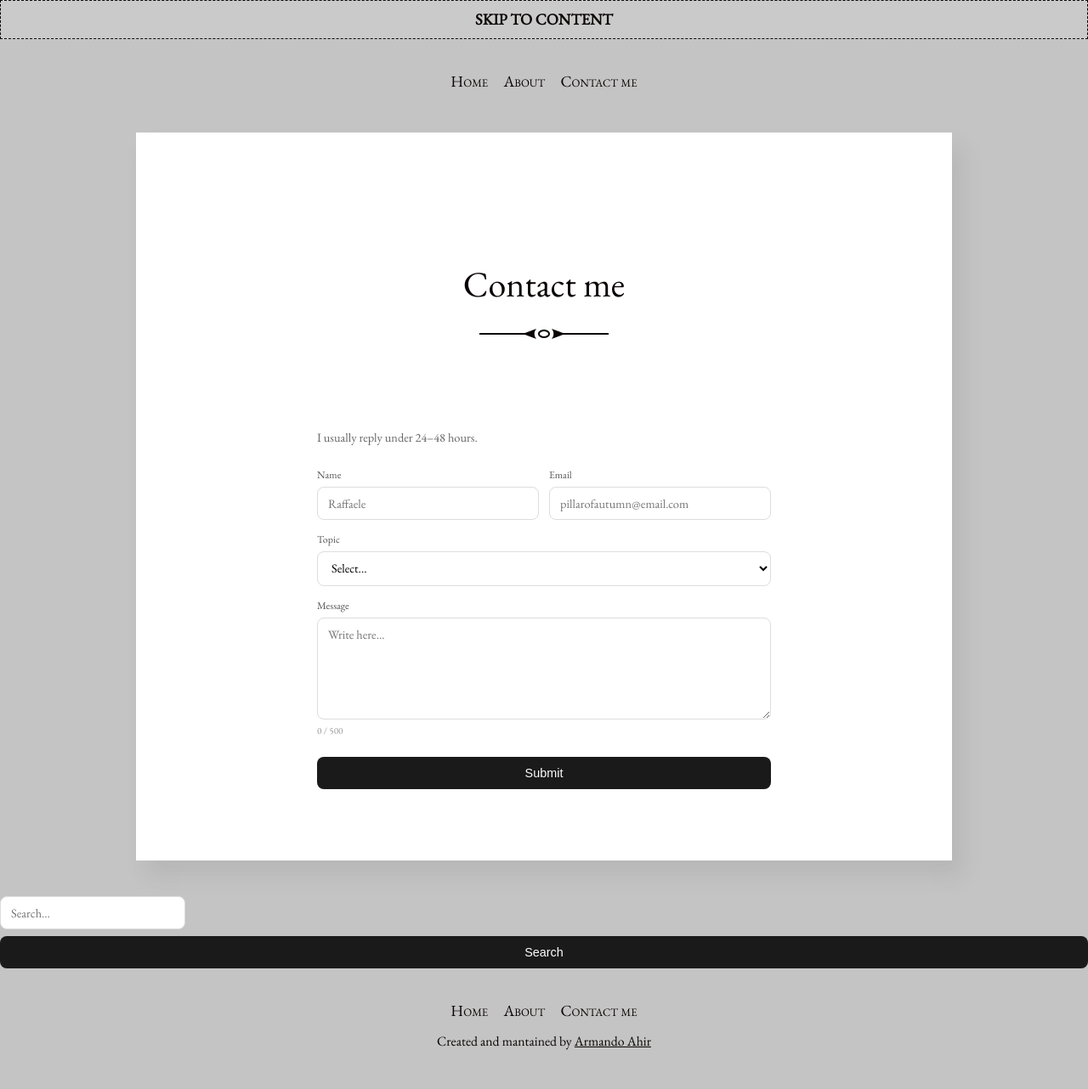
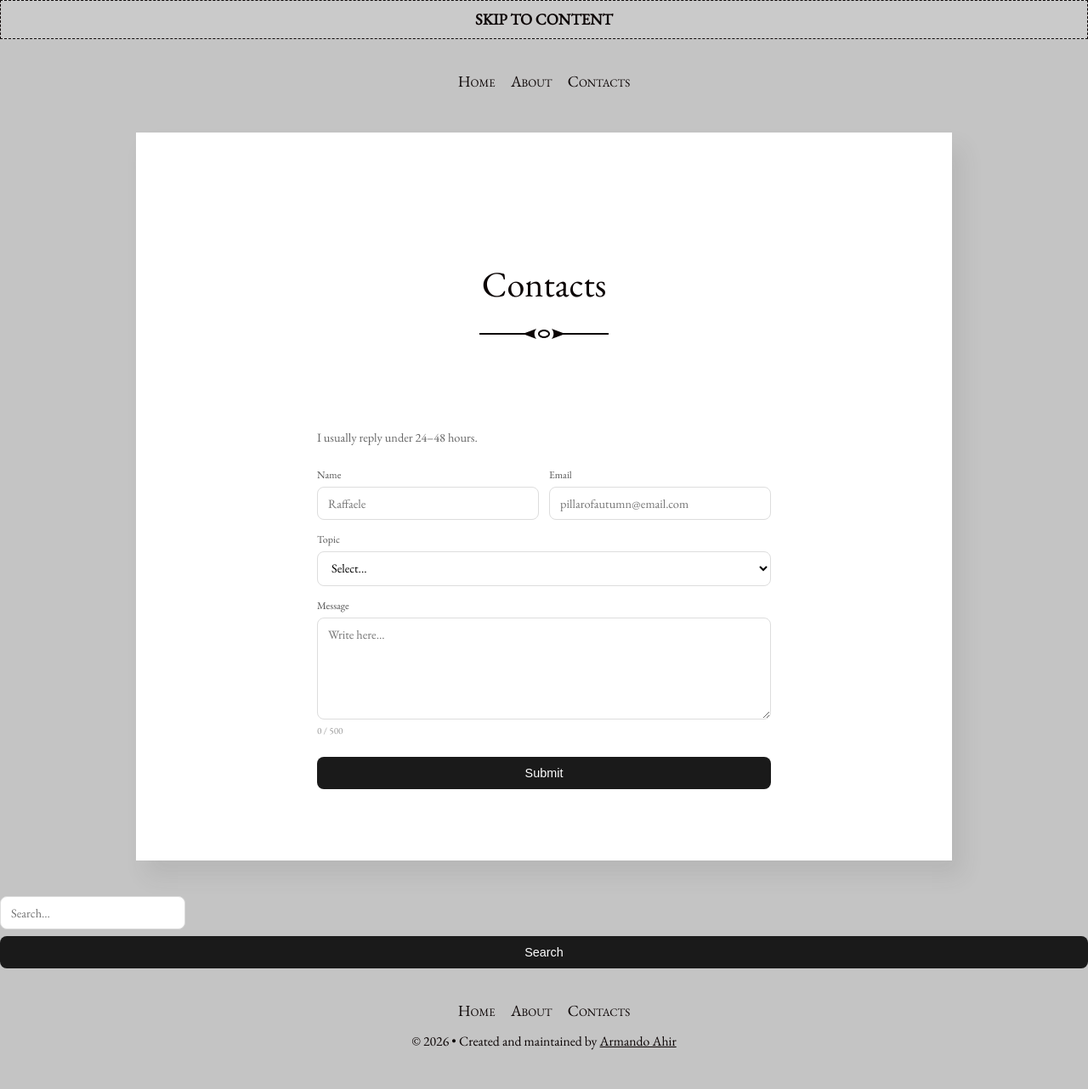
Before and after one commit to armandoahir/armandoahir.github.io, a Jekyll site: the page built from contact.md, in a window 1280 px wide. Shown: the whole page at 85% size. Built offline with Jekyll 4.4.1, drawn with Linux system fonts in a browser that asks for light colours.

Commit message:
[13th Apr] vibes

```diff
--- a/_data/menu.yml
+++ b/_data/menu.yml
@@ -1,5 +1,5 @@
 - title: About
   url: /about
 
-- title: Contact me
+- title: Contacts
   url: /contact
--- a/_layouts/default.html
+++ b/_layouts/default.html
@@ -41,9 +41,9 @@
 
     {% unless site.hide_credits %}
       <aside class="site-credits">
-        <p>
-          <small>Created and mantained by <a href="https://github.com/armandoahir">Armando Ahir</a </small>
-        </p>
+	<p>
+  	  <small>&copy; {{ "now" | date: "%Y" }} • Created and maintained by <a href="https://github.com/armandoahir">Armando Ahir</a></small>
+	</p>
       </aside>
     {% endunless %}
 
--- a/contact.md
+++ b/contact.md
@@ -1,6 +1,6 @@
 ---
 layout: page
-title: Contact me
+title: Contacts
 permalink: /contact/
 ---
 
```
Also changed, not shown: _config.yml (+0 -29 lines), README.md, screenshot.png (deleted).
